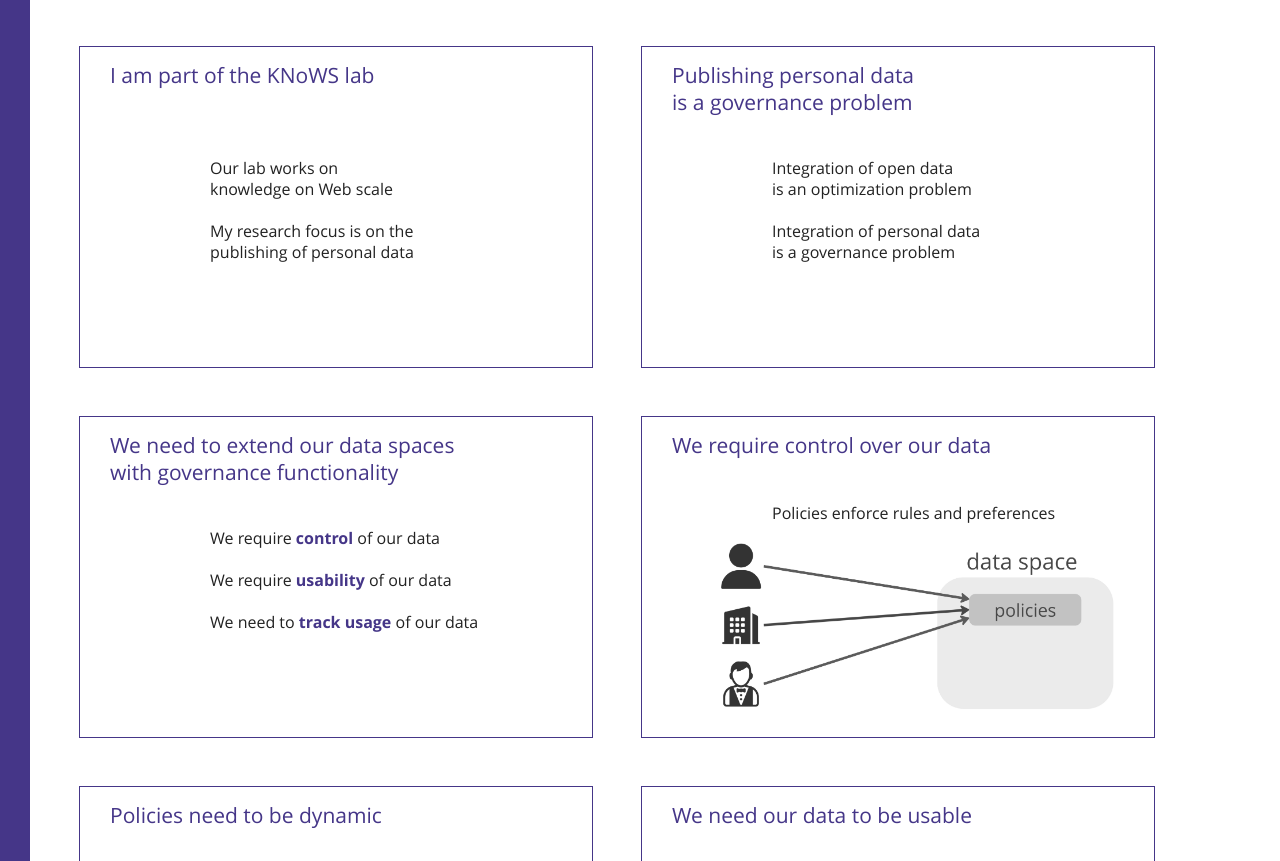
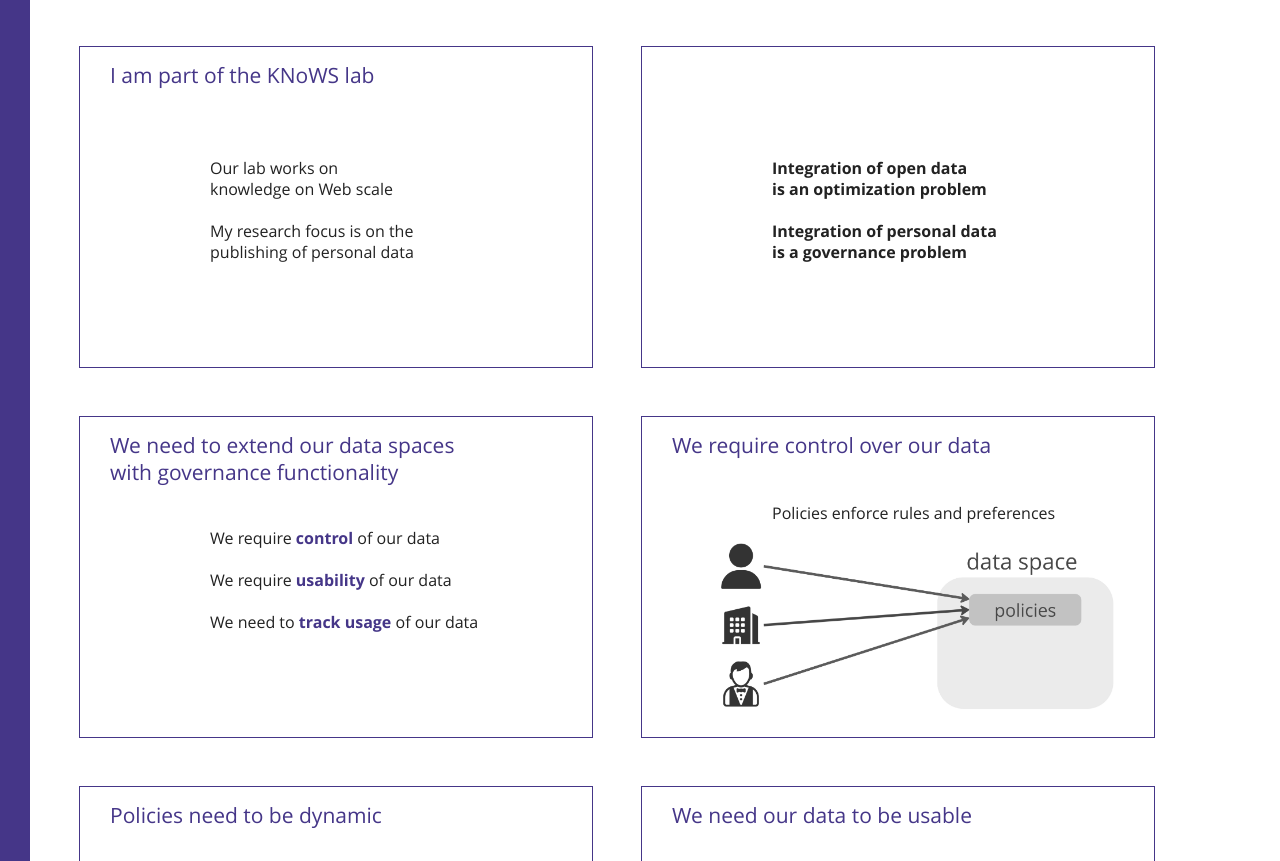
Before and after one commit to Dexagod/IDLab-day-presentation, a website: page index.html in a window 1280 px wide. Shown: the part 930-1791 px from the top of the page. Drawn offline with Linux system fonts and the light colour scheme.

Commit message:
remove title from main message

```diff
--- a/index.html
+++ b/index.html
@@ -130,16 +130,15 @@
 
   <div class="slide" id="main-message">
     <h2>
-      Publishing personal data<br>
-      is a governance problem
+      <br>
     </h2>
 
     <ul>
-      <li class="small">
+      <li class="">
         Integration of open data<br>
         is an optimization problem
       </li>
-      <li class="small">
+      <li class="">
         Integration of personal data<br>
         is a governance problem
       </li>
```
